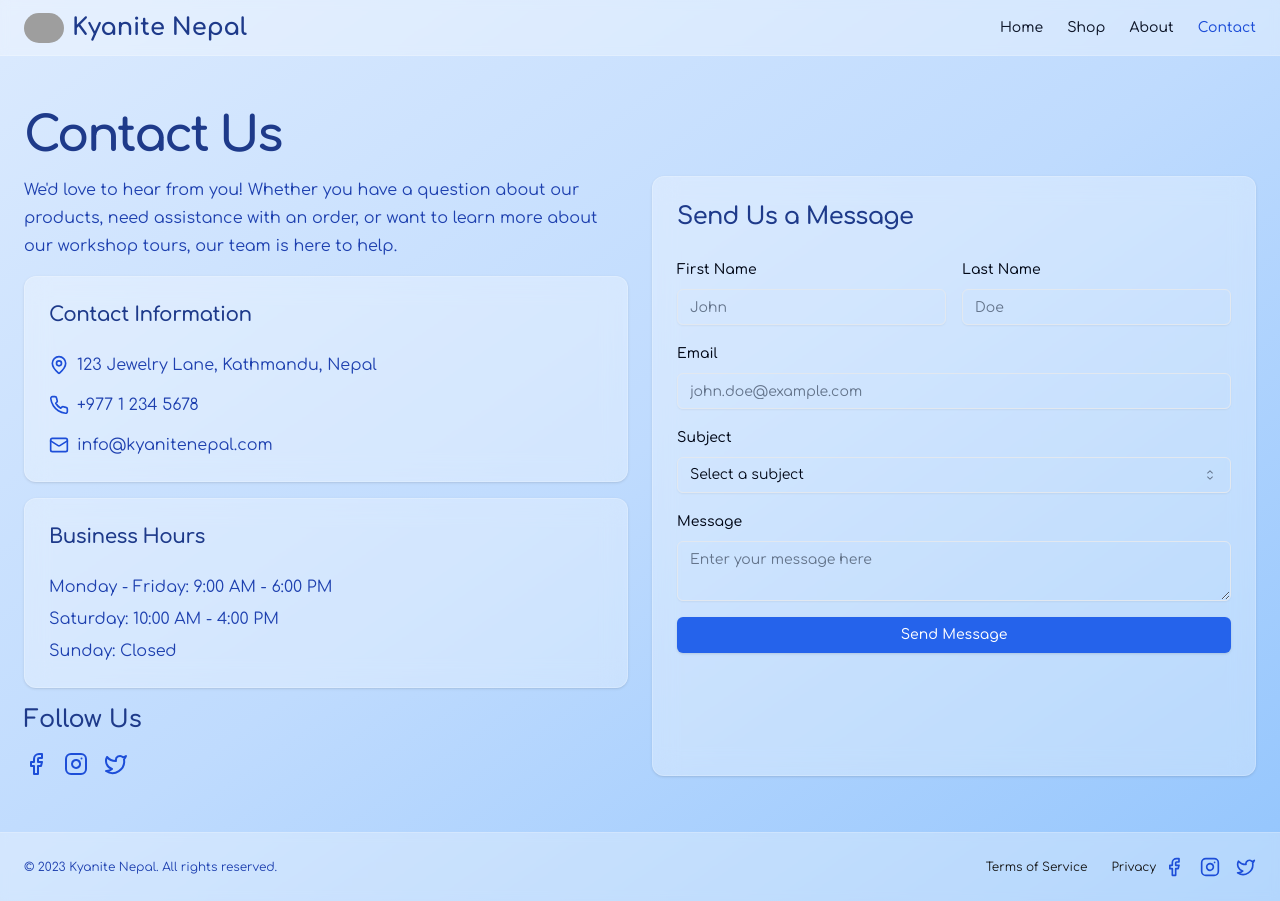
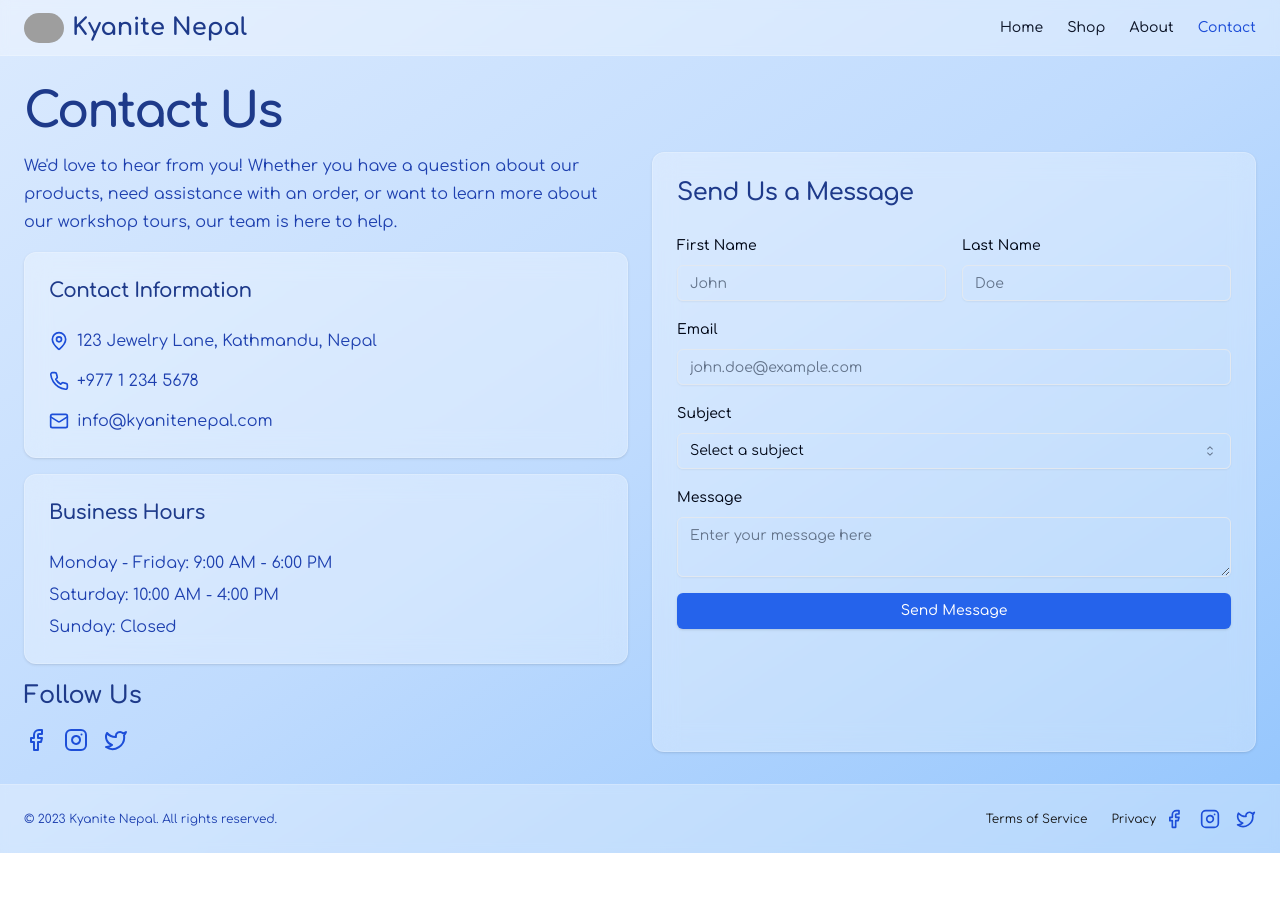
Before and after one commit to AbhiShake1/kynite-nepal, a Next.js app: page /contact in a window 1280 px wide. After the commit the page ends 853 px from the top, so only its background shows below. Built offline with nearby package versions, Linux system fonts and the light colour scheme; grey boxes are pictures that could not be loaded.

Commit message:
style: hide scrollbars

```diff
--- a/src/app/_components/layout.tsx
+++ b/src/app/_components/layout.tsx
@@ -3,12 +3,12 @@ import { Footer } from "./footer"
 
 export default function Layout({ children }: Readonly<{ children: React.ReactNode }>) {
   return (
-    <div className="flex flex-col min-h-screen bg-gradient-to-br from-blue-100 via-blue-200 to-blue-300">
+    <main className="flex flex-col min-h-screen bg-gradient-to-br from-blue-100 via-blue-200 to-blue-300 overflow-y-hidden" style={{ colorScheme: "light" }}>
       <Header />
-      <main className="justify-center items-center w-full flex flex-col items-center py-8">
+      <section className="justify-center items-center w-full flex flex-col items-center py-8">
         {children}
-      </main>
+      </section>
       <Footer />
-    </div>
+    </main>
   )
 }
--- a/src/app/contact/page.tsx
+++ b/src/app/contact/page.tsx
@@ -8,7 +8,6 @@ import { Facebook, Instagram, Twitter, MapPin, Phone, Mail } from "lucide-react"
 
 export default function Component() {
   return (
-    <main className="flex-1 py-6 h-[85vh] flex flex-col items-center">
     <div className="container px-4 md:px-6">
       <h1 className="text-3xl font-bold tracking-tighter sm:text-4xl md:text-5xl text-blue-900 mb-4">Contact Us</h1>
       <div className="grid gap-6 lg:grid-cols-2">
@@ -109,6 +108,5 @@ export default function Component() {
         </Card>
       </div>
     </div>
-    </main>
   )
 }
--- a/src/app/globals.css
+++ b/src/app/globals.css
@@ -1,6 +1,10 @@
 @tailwind base;
 @tailwind components;
 @tailwind utilities;
+
+* {
+  scrollbar-width: none;
+}
 
 :root {
   --background: #ffffff;
--- a/src/app/layout.tsx
+++ b/src/app/layout.tsx
@@ -21,7 +21,7 @@ export default function RootLayout({
 }>) {
   return (
     <html lang="en">
-      <body className={font.className} style={{ colorScheme: "light", backgroundColor: "whitesmoke" }}>
+      <body className={font.className}>
         <Layout>{children}</Layout>
       </body>
     </html>
```
Lines whose indentation alone changed are shown as unchanged.
